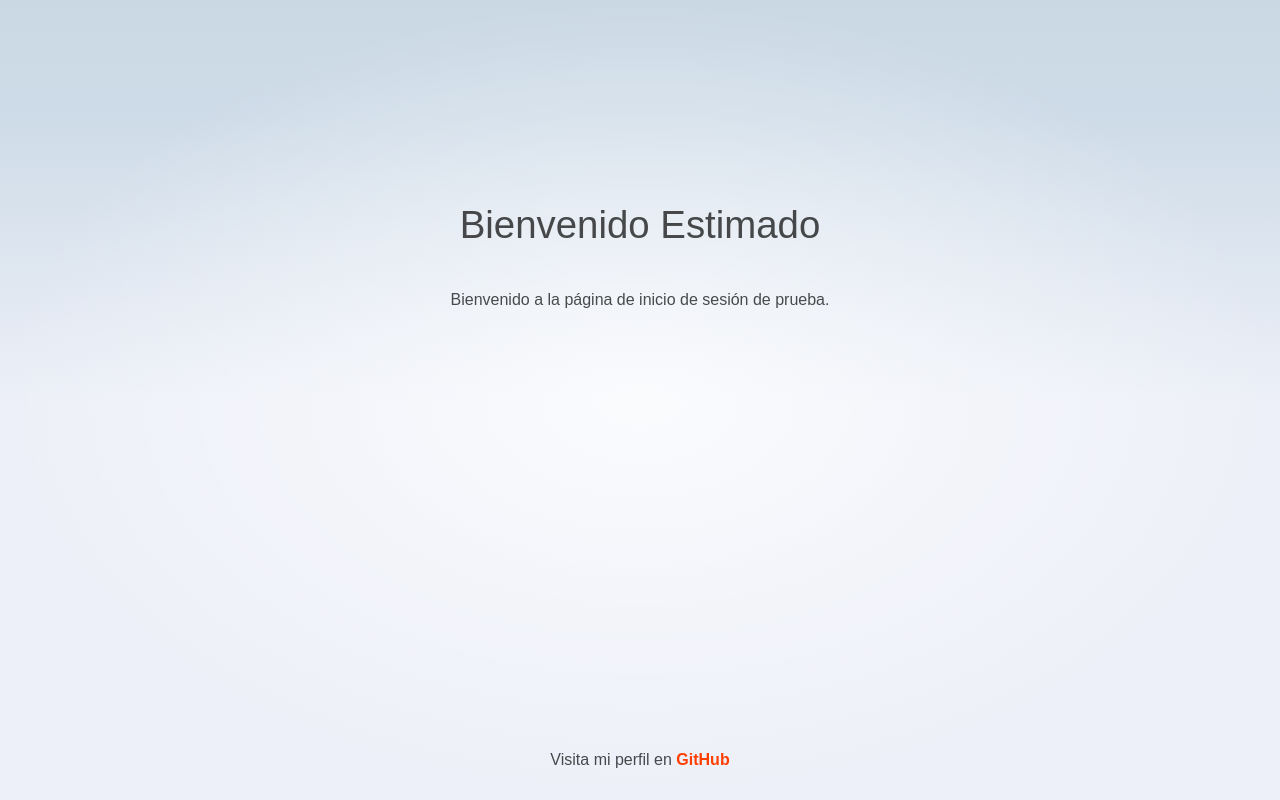
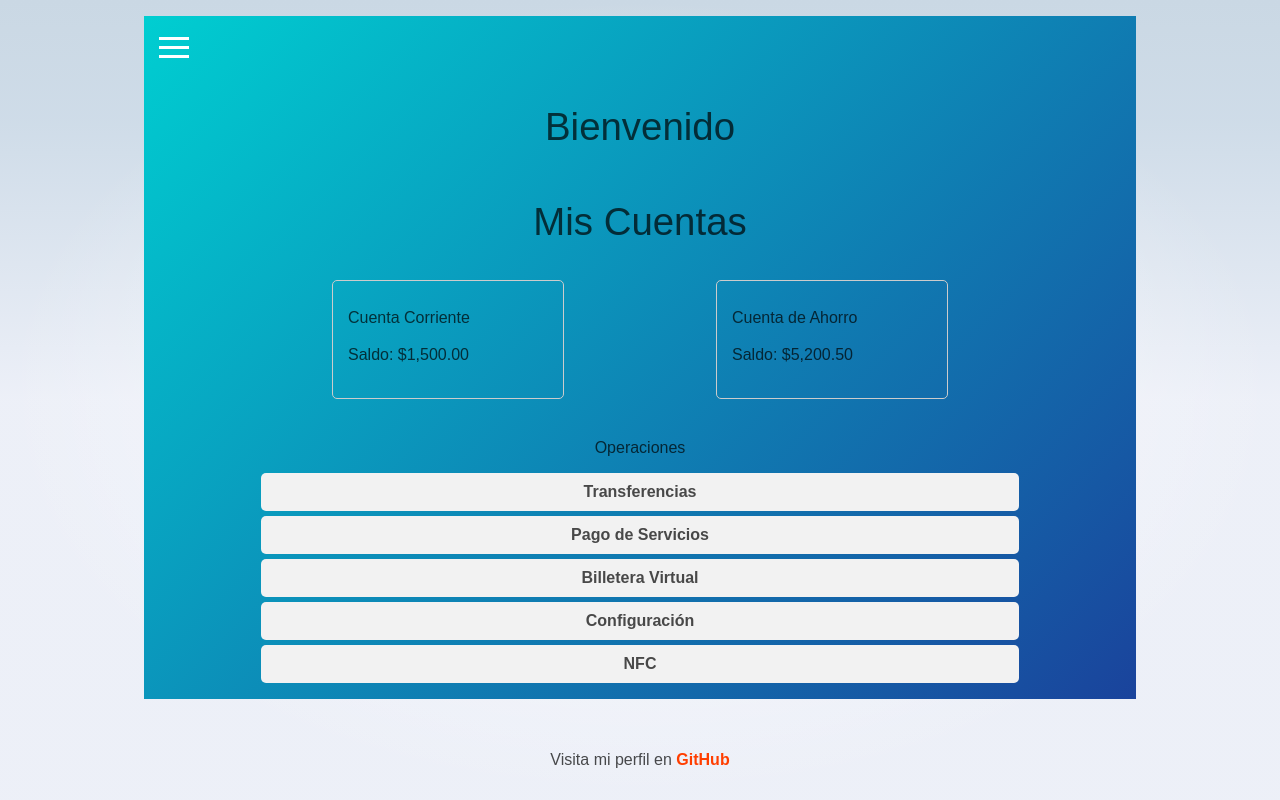
Before and after one commit to pedroangelalvarez/responsiveapp, a SvelteKit app: page /home in a window 1280 px wide. Built offline with nearby package versions, Linux system fonts and the light colour scheme.

Commit message:
update second view

```diff
--- a/src/routes/+page.svelte
+++ b/src/routes/+page.svelte
@@ -30,7 +30,7 @@
 
 	function handleLogin() {
     isLoading = true;
-	let tiempoEspera = Math.floor(Math.random() * 10) + 3;
+	let tiempoEspera = Math.floor(Math.random() * 10) + 4;
     setTimeout(() => {
       isLoading = false;
 	  window.location.href = "/home";
--- a/src/routes/home/+page.svelte
+++ b/src/routes/home/+page.svelte
@@ -3,11 +3,116 @@
 	<meta name="Bienvenido" content="Home Page" />
 </svelte:head>
 
+<main>
+<header>
+    <button class="hamburger-btn">
+      <span></span>
+      <span></span>
+      <span></span>
+    </button>
+  </header>
 <div class="text-column">
-	<h1>Bienvenido Estimado</h1>
+	<h1>Bienvenido</h1>
+	<div>
+		<h1>Mis Cuentas</h1>
+		<div class="accounts-container">
+		  <div class="account">
+			<h2>Cuenta Corriente</h2>
+			<p>Saldo: $1,500.00</p>
+		  </div>
+		  <div class="account">
+			<h2>Cuenta de Ahorro</h2>
+			<p>Saldo: $5,200.50</p>
+		  </div>
+		  <!-- Agregar más cuentas aquí -->
+		</div>
 
-	<p>
-		Bienvenido a la página de inicio de sesión de prueba.
-	</p>
+		<div class="operations">
+		  <h2>Operaciones</h2>
+		  <ul>
+			<li>Transferencias</li>
+			<li>Pago de Servicios</li>
+			<li>Billetera Virtual</li>
+			<li>Configuración</li>
+			<li>NFC</li>
+			<!-- Agregar más opciones de operaciones aquí -->
+		  </ul>
+		</div>
+	</div>
+</div>
+</main>
 
-</div>
+<style>
+main{
+	background: linear-gradient(135deg, #00CED1, #1a439c);
+	font-family: Arial, sans-serif;
+
+  margin: 0;
+  padding: 0;
+  widows: 100%;
+}
+.accounts-container {
+  display: flex;
+  justify-content: space-around;
+  flex-wrap: wrap;
+
+}
+
+.account {
+  border: 1px solid #ccc;
+  border-radius: 5px;
+  padding: 15px;
+  margin: 10px;
+  min-width: 200px;
+}
+
+.operations {
+  text-align: center;
+  margin-top: 30px;
+}
+
+.operations h2 {
+  margin-bottom: 10px;
+}
+
+.operations ul {
+  list-style: none;
+  padding: 0;
+  font-weight: bold;
+}
+
+.operations li {
+  padding: 10px 20px;
+  background-color: #f2f2f2;
+  border-radius: 5px;
+  margin: 5px;
+  cursor: pointer;
+}
+
+.operations li:hover {
+  background-color: #e0e0e0;
+}
+
+/* Estilos para el botón tipo hamburguesa */
+.hamburger-btn {
+  cursor: pointer;
+  background-color: transparent;
+  border: none;
+  padding: 5px;
+  margin: 10px;
+}
+
+.hamburger-btn span {
+  display: block;
+  width: 30px;
+  height: 3px;
+  background-color: #fff;
+  margin: 6px 0;
+}
+
+@media screen and (max-width: 768px) {
+  .accounts-container {
+    flex-direction: column;
+  }
+}
+</style>
```
